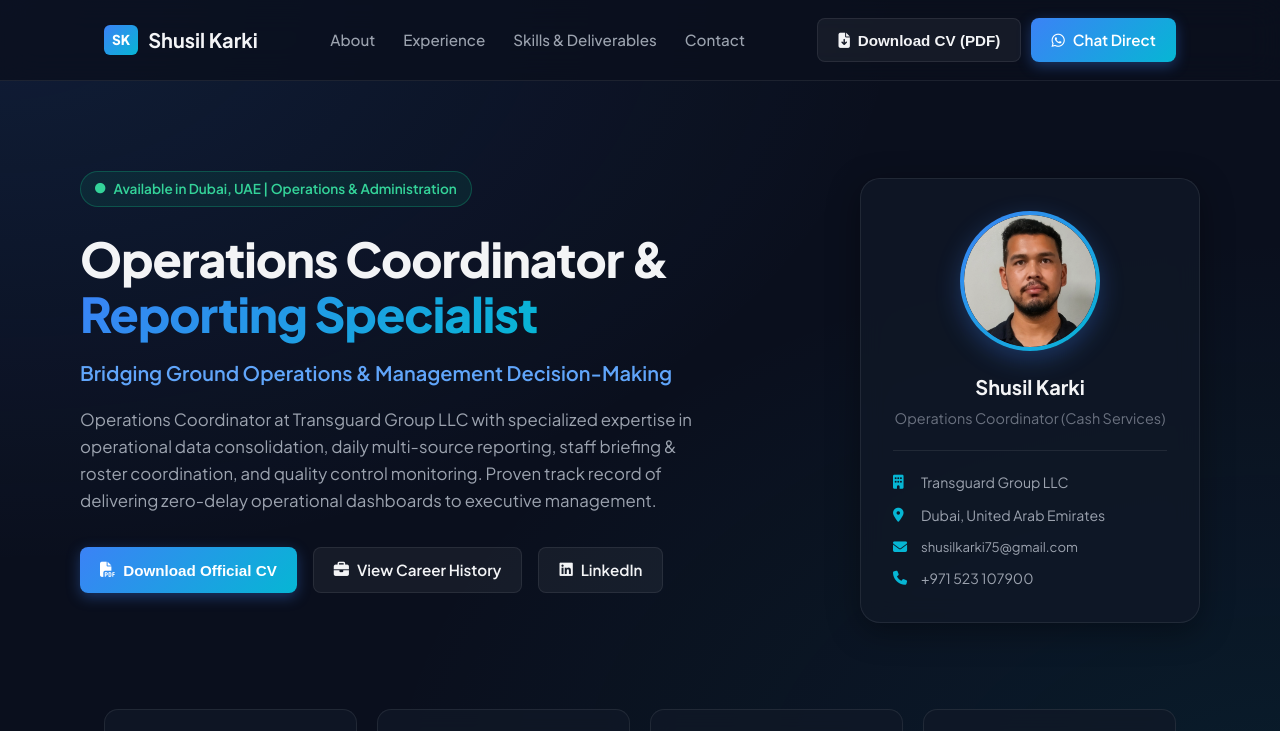
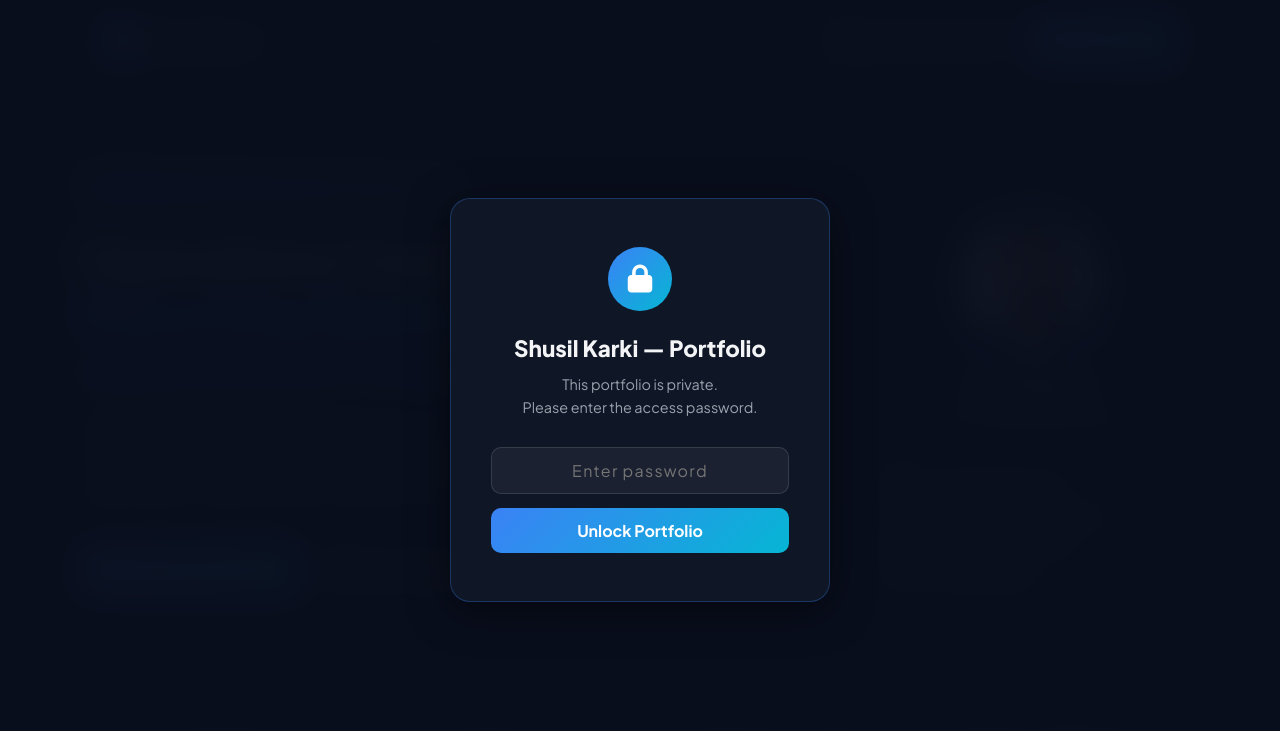
Before and after one commit to shusilkarki75-jpg/Portfolio-Website, a plain HTML site: page index.html in a window 1280 px wide. Shown: the top 731 px of the page. Drawn offline with Linux system fonts and the light colour scheme.

Commit message:
Add password gate overlay to restrict portfolio access

```diff
--- a/index.html
+++ b/index.html
@@ -783,8 +783,95 @@
       .container { padding: 0 !important; max-width: 100% !important; }
     }
   </style>
+
+  <style>
+    /* Password Gate Overlay */
+    #pg-overlay {
+      position: fixed; inset: 0; z-index: 9999;
+      background: rgba(10, 15, 29, 0.97);
+      backdrop-filter: blur(16px);
+      display: flex; align-items: center; justify-content: center;
+      font-family: var(--font-sans);
+    }
+    #pg-box {
+      background: rgba(17, 24, 39, 0.9);
+      border: 1px solid rgba(59, 130, 246, 0.3);
+      border-radius: 20px;
+      padding: 48px 40px;
+      text-align: center;
+      width: 100%; max-width: 380px;
+      box-shadow: 0 8px 40px rgba(0,0,0,0.5);
+    }
+    #pg-logo {
+      width: 64px; height: 64px; border-radius: 50%;
+      background: linear-gradient(135deg,#3b82f6,#06b6d4);
+      display: flex; align-items: center; justify-content: center;
+      margin: 0 auto 20px; font-size: 1.75rem; color: white;
+    }
+    #pg-box h2 { font-size: 1.4rem; font-weight: 800; color: #f3f4f6; margin-bottom: 6px; }
+    #pg-box p  { font-size: 0.9rem; color: #9ca3af; margin-bottom: 28px; }
+    #pg-input {
+      width: 100%; padding: 12px 16px; border-radius: 10px;
+      background: rgba(255,255,255,0.05);
+      border: 1px solid rgba(255,255,255,0.12);
+      color: #f3f4f6; font-size: 1rem; font-family: inherit;
+      outline: none; margin-bottom: 14px; text-align: center;
+      letter-spacing: 0.08em;
+    }
+    #pg-input:focus { border-color: #3b82f6; }
+    #pg-btn {
+      width: 100%; padding: 12px; border-radius: 10px;
+      background: linear-gradient(135deg,#3b82f6,#06b6d4);
+      border: none; color: white; font-size: 1rem;
+      font-weight: 700; font-family: inherit; cursor: pointer;
+      transition: opacity 0.2s;
+    }
+    #pg-btn:hover { opacity: 0.88; }
+    #pg-err { color: #f87171; font-size: 0.85rem; margin-top: 10px; display: none; }
+    @media print { #pg-overlay { display: none !important; } }
+  </style>
 </head>
 <body>
+
+  <!-- Password Gate -->
+  <div id="pg-overlay">
+    <div id="pg-box">
+      <div id="pg-logo"><i class="fa-solid fa-lock"></i></div>
+      <h2>Shusil Karki — Portfolio</h2>
+      <p>This portfolio is private.<br>Please enter the access password.</p>
+      <input id="pg-input" type="password" placeholder="Enter password" autocomplete="off" />
+      <button id="pg-btn" onclick="checkPass()">Unlock Portfolio</button>
+      <div id="pg-err">Incorrect password. Please try again.</div>
+    </div>
+  </div>
+
+  <script>
+    (function(){
+      const KEY = 'sk_auth';
+      const HASH = 'e9b80c1b7f33b6b7f7e5f3d9e2a4c8d3c0b1f4a9e6d2b5c8f1a3e7d9b2c4f6a';
+      function sha256simple(str){
+        // Simple check using stored session
+        return sessionStorage.getItem(KEY) === 'granted';
+      }
+      if(sessionStorage.getItem(KEY)==='granted'){
+        document.getElementById('pg-overlay').style.display='none';
+      }
+      window.checkPass = function(){
+        const val = document.getElementById('pg-input').value;
+        if(val === 'SK@Portfolio2026'){
+          sessionStorage.setItem(KEY,'granted');
+          document.getElementById('pg-overlay').style.display='none';
+        } else {
+          document.getElementById('pg-err').style.display='block';
+          document.getElementById('pg-input').value='';
+          document.getElementById('pg-input').focus();
+        }
+      };
+      document.getElementById('pg-input').addEventListener('keydown',function(e){
+        if(e.key==='Enter') window.checkPass();
+      });
+    })();
+  </script>
 
   <!-- Navigation -->
   <nav>
```
